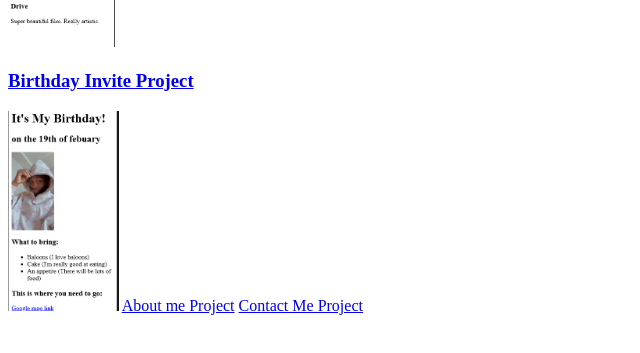
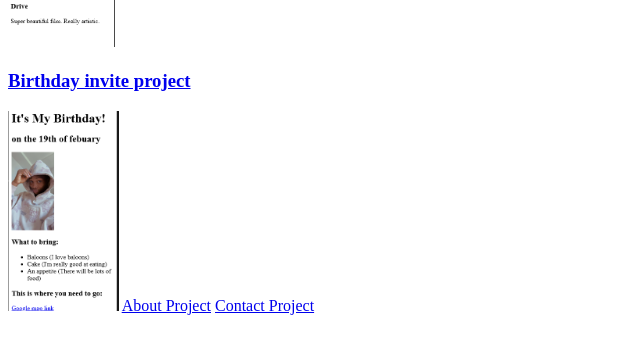
Before and after one commit to forstarising-cmyk/portfolio-htmll, a plain HTML site: page index.html in a window 1280 px wide. Shown: the part 341-694 px from the top of the page, without its empty margins (0-640 px from the left). Drawn offline with Linux system fonts and the light colour scheme.

Commit message:
Add files via upload

```diff
--- a/index.html
+++ b/index.html
@@ -27,10 +27,11 @@ https://developer.mozilla.org/en-US/docs/Web/HTML/Element/img#attr-height -->
      <hr/>
     <h3><a href="./public/movie-ranking.html">Movie Ranking Project</a></h3>
     <img height="200" src="./assets/images/my project 1.png" alt="A screenshot of the movie ranking project" />
-    <h3><a href="./public/birthday-invite.html">Birthday Invite Project</a></h3>
+    <h3><a href="./public/birthday-invite.html">Birthday invite project </a></h3>
+
     <img height="200" src="./assets/images/my project 2.png" alt="A screenshot of the birthday invite project" />
 
-    <a href="./public/About-me.html">About me Project</a>
-    <a href="./public/contact-me.html">Contact Me Project</a>
+      <a href="./public/about.html">About Project</a>
+      <a href="./public/contact.html">Contact Project</a>
 </body>
 </html>
```
